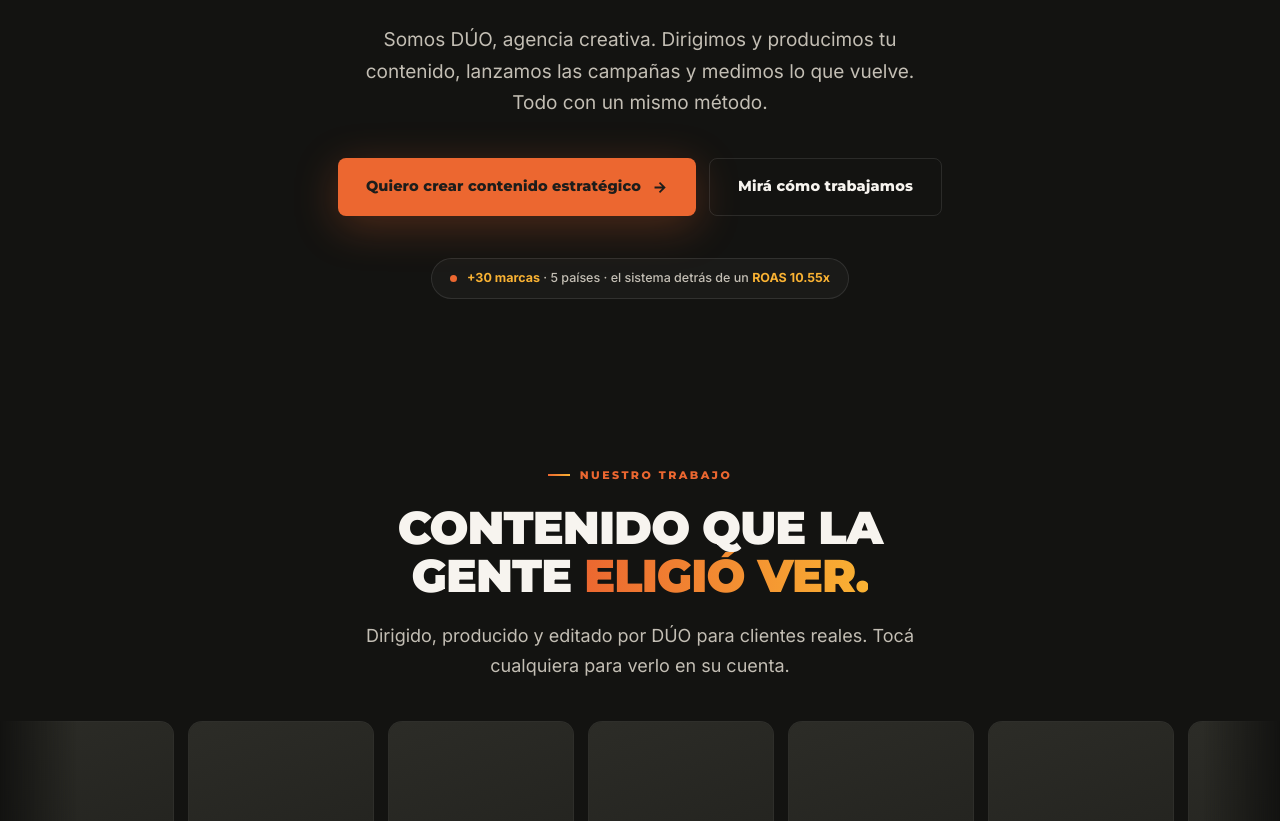
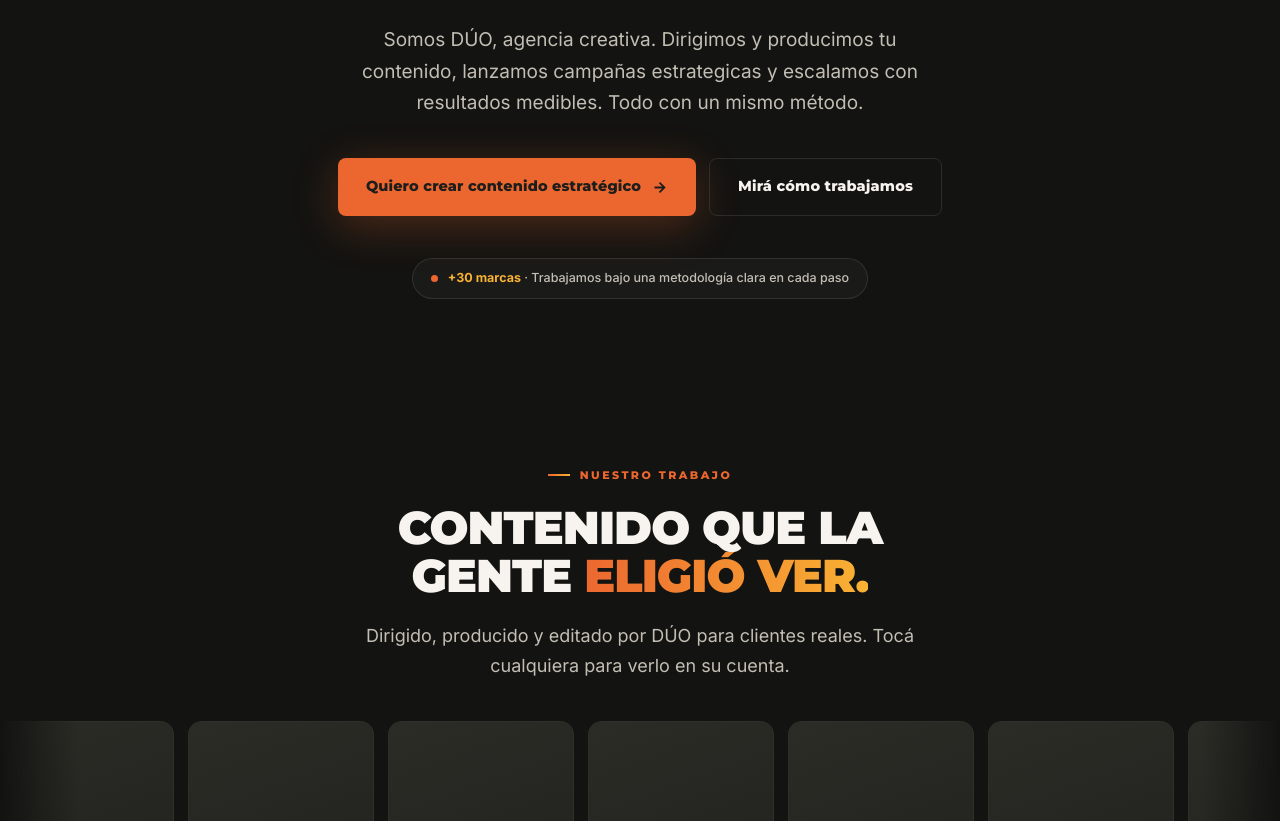
Before and after one commit to manubaldiviezo/duopaginaweb, a plain HTML site: page index.html in a window 1280 px wide. Shown: the part 879-1700 px from the top of the page. Drawn offline with Linux system fonts and the light colour scheme.

Commit message:
Update index.html

```diff
--- a/index.html
+++ b/index.html
@@ -6,7 +6,7 @@
 <meta name="theme-color" content="#1D1D1B">
 
 <title>DÚO — Contenido que vende | Agencia creativa Bolivia</title>
-<meta name="description" content="Producimos el contenido, lanzamos las campañas y medimos lo que vuelve. Agencia de marketing digital desde Bolivia para marcas en 5 países.">
+<meta name="description" content="Producimos el contenido, lanzamos campañas con estrategia y escalamos con resultados medibles. Agencia de marketing digital desde Bolivia para marcas en 5 países.">
 
 <meta property="og:title" content="DÚO — Contenido que vende | Agencia creativa Bolivia">
 <meta property="og:description" content="Producimos el contenido, lanzamos las campañas y medimos lo que vuelve. Desde Bolivia para marcas en 5 países.">
@@ -539,7 +539,7 @@
         <canvas id="duo-canvas" aria-label="Isotipo Ü de DÚO ensamblándose con píxeles naranja y ámbar" role="img"></canvas>
       </div>
       <h1 class="reveal">Tu marca no necesita más publicaciones.<br><span class="grad">Necesita contenido estratégico.</span></h1>
-      <p class="hero-sub reveal">Somos DÚO, agencia creativa. Dirigimos y producimos tu contenido, lanzamos las campañas y medimos lo que vuelve. Todo con un mismo método.</p>
+      <p class="hero-sub reveal">Somos DÚO, agencia creativa. Dirigimos y producimos tu contenido, lanzamos campañas estrategicas y escalamos con resultados medibles. Todo con un mismo método.</p>
       <div class="hero-ctas reveal">
         <a href="#contacto" class="btn btn-orange">Quiero crear contenido estratégico
           <svg viewBox="0 0 24 24" fill="none" stroke="currentColor" stroke-width="2.5"><path d="M5 12h14M12 5l7 7-7 7"/></svg>
@@ -548,7 +548,7 @@
       </div>
       <div class="hero-badge reveal">
         <span class="dot"></span>
-        <span><b>+30 marcas</b> · 5 países · el sistema detrás de un <b>ROAS 10.55x</b></span>
+        <span><b>+30 marcas</b> · Trabajamos bajo una metodología clara en cada paso</b></span>
       </div>
     </div>
   </div>
```
